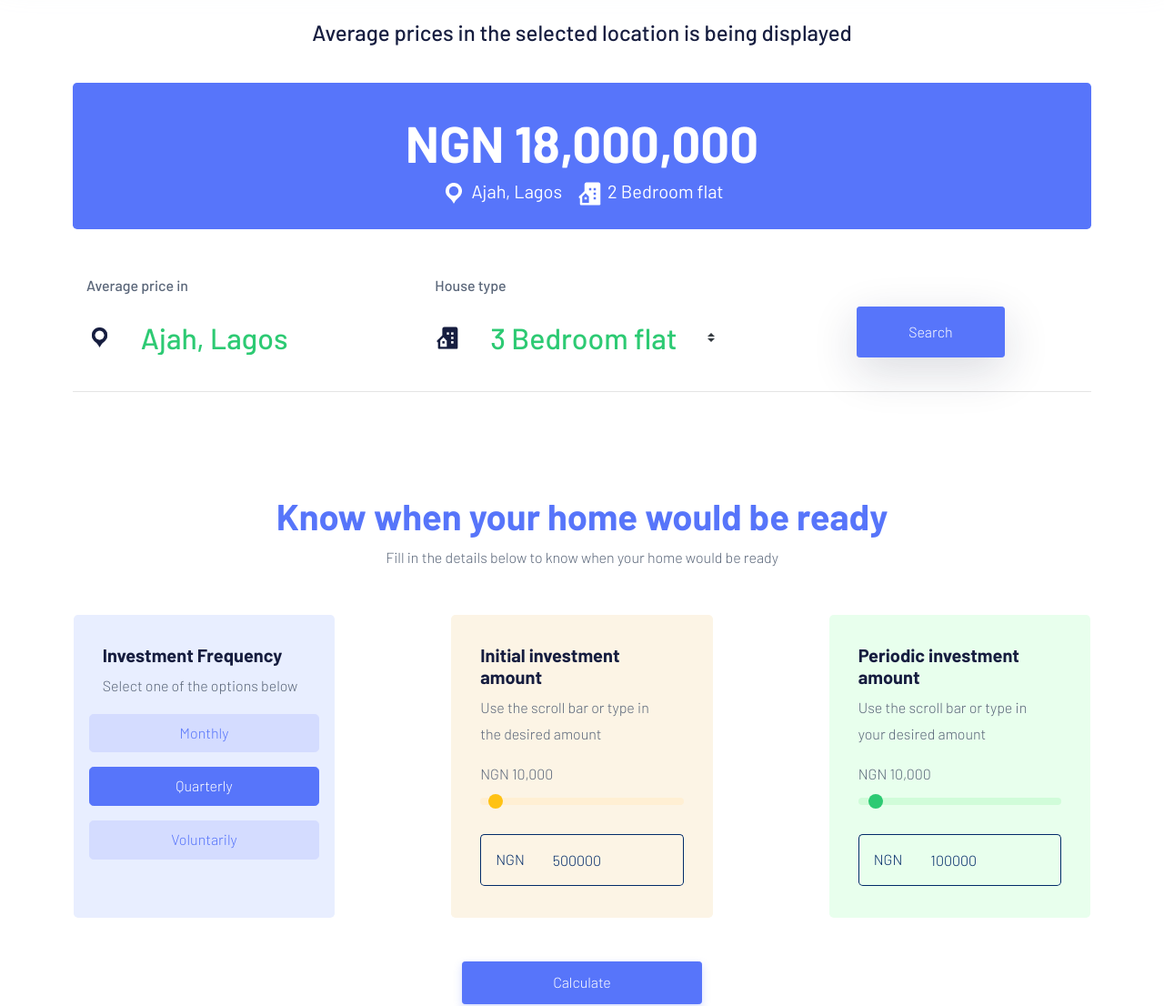
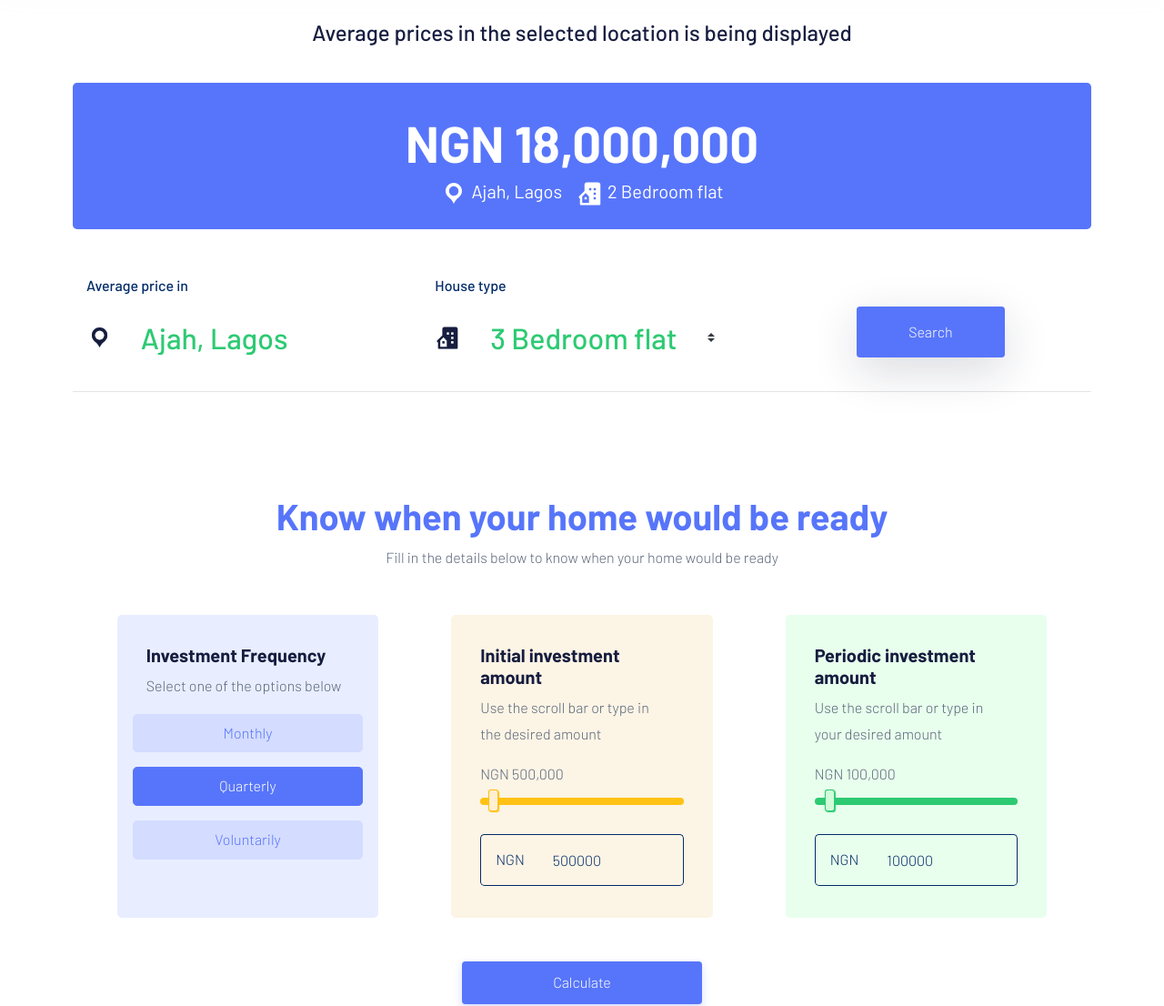
Before and after one commit to Highrachy/ballers-ws, a PHP site: page /ballers/public/search.php in a window 1280 px wide. Shown: the part 138-1244 px from the top of the page at 91% size. Run offline with PHP 8.4, Linux system fonts and the light colour scheme; data that the repository does not hold is empty; some libraries are stand-ins or nearby versions.

Commit message:
ft: UI fixes

```diff
--- a/public/search.php
+++ b/public/search.php
@@ -5,12 +5,12 @@
     <div class="col-lg-12 search-holding-description">
         <h1 class="search-holding-description-heading">NGN 18,000,000</h1>
         <h5 class="search-holding-description-text">
-            <img src="./assets/img/icons/location-white.png" alt="location" class="search-holding-description-icon">
+            <img src="./assets/img/icons/location-white.svg" alt="location" class="search-holding-description-icon">
             Ajah, Lagos
         </h5>
         &nbsp;&nbsp;&nbsp;
         <h5 class="search-holding-description-text">
-        <img src="./assets/img/icons/house-white.png" alt="house" class="search-holding-description-icon">
+        <img src="./assets/img/icons/house-white.svg" alt="house" class="search-holding-description-icon">
             2 Bedroom flat
         </h5>
     </div>
@@ -19,7 +19,7 @@
         <form class="form-inline">
 
             <div class="col-lg-4 col-sm-6">
-                <div class="col-sm-7 col-5 search-page-form-label">
+                <div class="col-sm-7 col-6 search-page-form-label">
                     <label class="" for="location">Average price in</label>
                 </div>
                 <div class="input-group col-12">
@@ -91,7 +91,7 @@
 
             <div class="row custom-range-div">
                 <div class="form-group col-lg-12 col-sm-6">
-                    <label for="initial-investment">NGN 10,000</label>
+                    <label for="initial-investment">NGN 500,000</label>
                     <input type="range" class="custom-range" id="initial-investment" name="" min="100000" max="10000000" value="500000">
                 </div>
 
@@ -112,7 +112,7 @@
 
             <div class="row custom-range-div">
                 <div class="form-group col-lg-12 col-sm-6">
-                    <label for="periodic-investment">NGN 10,000</label>
+                    <label for="periodic-investment">NGN 100,000</label>
                     <input type="range" class="custom-range" id="periodic-investment" name="" min="50000" max="1000000" value="100000">
                 </div>
 
```
Also changed, not shown: public/assets/css/ballers.css, public/assets/img/icons/house-white.png (deleted), public/assets/img/icons/house-white.svg (added), public/assets/img/icons/location-white.png (deleted), public/assets/img/icons/location-white.svg (added), public/assets/js/scripts.js, public/assets/scss/_search.scss.
